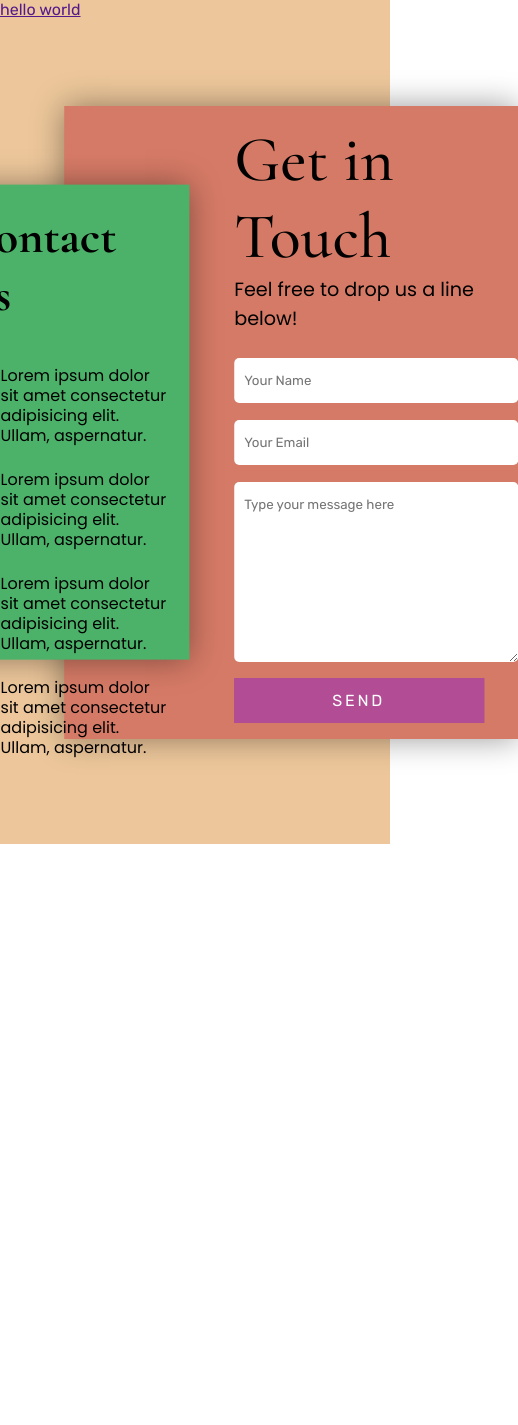
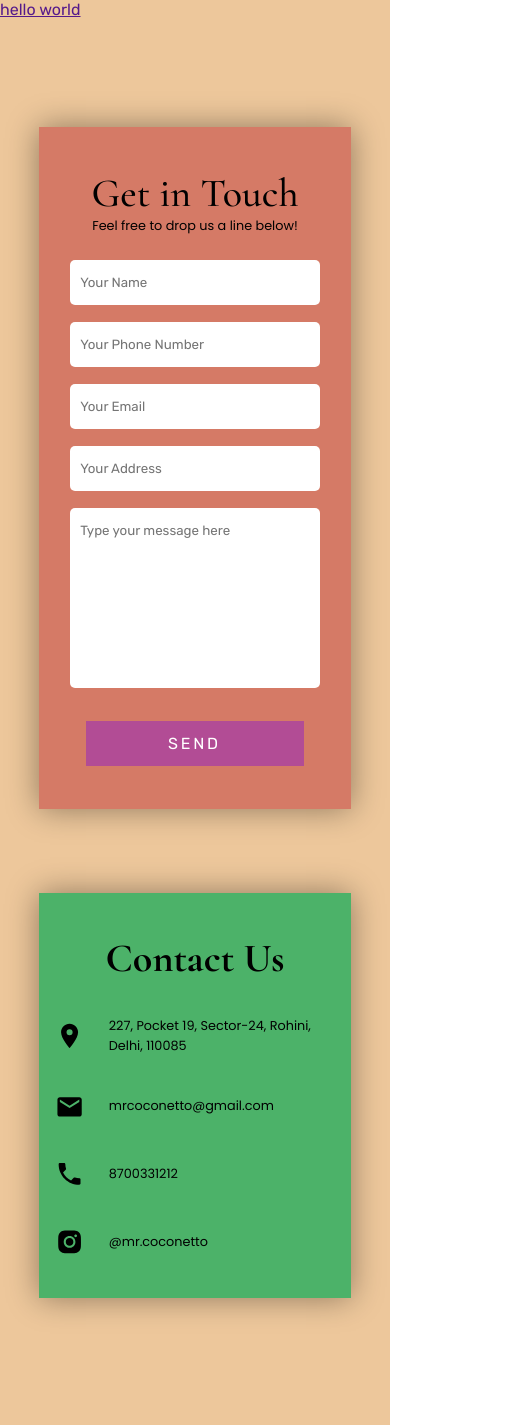
Before and after one commit to theSaiRohit/mr-coconetto, a Next.js app: page /contact in a window 390 px wide. Shown: the whole page, 518 px wide, since content can reach past the window. Before the commit the page ends 844 px from the top, so only its background shows below. Built offline with nearby package versions, Linux system fonts and the light colour scheme.

Commit message:
contact page done

```diff
--- /dev/null
+++ b/hooks/use-form.tsx
@@ -0,0 +1,48 @@
+import { useCallback } from "react";
+import type { RefObject } from "react";
+import axios from "axios";
+
+interface UseFormParams {
+  formRef: RefObject<HTMLFormElement>;
+  gFormId: string;
+  links: {
+    entryId: string | number;
+    formId: string;
+  }[];
+  extraEntries?: {
+    entryId: string | number;
+    value: string;
+  }[];
+}
+
+export default function useForm(param: UseFormParams) {
+  const { formRef, gFormId, links, extraEntries = [] } = param;
+  const googleCallback = useCallback(() => {
+    let url = "https://docs.google.com/forms/d/" + gFormId + "/formResponse?";
+    if (formRef.current) {
+      links.forEach((link, index) => {
+        const value =
+          (
+            formRef.current?.querySelector(
+              `#${link.formId}`
+            ) as HTMLInputElement
+          )?.value ?? "";
+        url += "entry." + link.entryId + "=" + encodeURIComponent(value);
+        if (index !== links.length - 1) {
+          url += "&";
+        }
+      });
+      extraEntries.forEach((entry) => {
+        url += `&entry.${entry.entryId}=${encodeURIComponent(entry.value)}`;
+      });
+    }
+    try {
+      axios.post(url).catch(() => {
+        //
+      });
+    } catch {
+      //
+    }
+  }, [extraEntries, formRef, gFormId, links]);
+  return googleCallback;
+}
--- a/modules/contact/index.tsx
+++ b/modules/contact/index.tsx
@@ -1,38 +1,46 @@
+import { FormEventHandler, useCallback, useRef } from "react";
 import type { IconType } from "react-icons";
 import { AiFillInstagram } from "react-icons/ai";
 import { MdLocationOn, MdEmail, MdLocalPhone } from "react-icons/md";
 import DefaultButton from "@/components/default-button";
+import useForm from "@/hooks/use-form";
 
 export default function ContactMe() {
+  const formRef = useRef<HTMLFormElement>(null);
   const contactInfo = [
     {
       icon: MdLocationOn,
-      text: "Lorem ipsum dolor sit amet consectetur adipisicing elit. Ullam, aspernatur.",
+      text: "227, Pocket 19, Sector-24, Rohini, Delhi, 110085",
+      link: "https://goo.gl/maps/w5LyjqyFpAYXHtHG9",
     },
     {
       icon: MdEmail,
-      text: "Lorem ipsum dolor sit amet consectetur adipisicing elit. Ullam, aspernatur.",
+      text: "mrcoconetto@gmail.com",
+      link: "mailto:mrcoconetto@gmail.com",
     },
     {
       icon: MdLocalPhone,
-      text: "Lorem ipsum dolor sit amet consectetur adipisicing elit. Ullam, aspernatur.",
+      text: "8700331212",
+      link: "tel:+918700331212",
     },
     {
       icon: AiFillInstagram,
-      text: "Lorem ipsum dolor sit amet consectetur adipisicing elit. Ullam, aspernatur.",
+      text: "@mr.coconetto",
+      link: "https://www.instagram.com/mr.coconetto",
     },
   ];
   const mapper = (
     data: {
       icon: IconType;
       text: string;
+      link: string;
     },
     index: number
   ) => {
     const Icon = data.icon;
     return (
       <a
-        href="https://google.com"
+        href={data.link}
         target="_blank"
         rel="noopener noreferrer"
         className="info-card"
@@ -43,26 +51,73 @@ export default function ContactMe() {
       </a>
     );
   };
+  const googleSubmit = useForm({
+    formRef: formRef,
+    gFormId: "13fADHJHAepkeN8vm2BstsqVgUR2HctTqLv2792AOGBI",
+    links: [
+      { entryId: "97866395", formId: "input-name" },
+      { entryId: "1327291787", formId: "input-phone" },
+      { entryId: "1648415632", formId: "input-email" },
+      { entryId: "861143231", formId: "input-address" },
+      { entryId: "1787233755", formId: "input-message" },
+    ],
+  });
+  const submitHandler = useCallback<FormEventHandler>(
+    (entry) => {
+      entry.preventDefault();
+      googleSubmit();
+      formRef.current?.reset();
+    },
+    [googleSubmit]
+  );
   return (
     <section aria-label="contact us" id="contact-us">
       <div className="contact-wrapper">
-        <div className="contact-info-container">
-          <h1 className="info-header">Contact Us</h1>
-          {contactInfo.map(mapper)}
-        </div>
         <div className="contact-form-container">
-          <h2 className="form-heading">Get in Touch</h2>
-          <p className="form-subheading">Feel free to drop us a line below!</p>
-          <form className="contact-form">
-            <input type="text" placeholder="Your Name" />
-            <input type="email" placeholder="Your Email" />
+          <div className="form-header">
+            <h2 className="form-heading">Get in Touch</h2>
+            <p className="form-subheading">
+              Feel free to drop us a line below!
+            </p>
+          </div>
+          <form className="contact-form" ref={formRef} onSubmit={submitHandler}>
+            <input
+              type="text"
+              placeholder="Your Name"
+              id="input-name"
+              required
+            />
+            <input
+              type="tel"
+              placeholder="Your Phone Number"
+              id="input-phone"
+              required
+            />
+            <input
+              type="email"
+              placeholder="Your Email"
+              id="input-email"
+              required
+            />
+            <input
+              type="text"
+              placeholder="Your Address"
+              id="input-address"
+              required
+            />
             <textarea
               placeholder="Type your message here"
               cols={30}
               rows={10}
+              id="input-message"
+              required
             />
             <DefaultButton btnType="submit">SEND</DefaultButton>
           </form>
+        </div>
+        <div className="contact-info-container">
+          <h1 className="info-header">Contact Us</h1>
+          <div className="info-container">{contactInfo.map(mapper)}</div>
         </div>
       </div>
     </section>
--- a/package.json
+++ b/package.json
@@ -13,6 +13,7 @@
     "@types/node": "18.15.10",
     "@types/react": "18.0.30",
     "@types/react-dom": "18.0.11",
+    "axios": "^1.4.0",
     "eslint-config-next": "13.2.4",
     "next": "13.2.4",
     "next-sitemap": "^4.1.8",
--- /dev/null
+++ b/styles/modules/contact/_index-mobile.scss
@@ -0,0 +1,103 @@
+@media only screen and (max-width: 950px) {
+  & {
+    height: fit-content;
+    padding: 15vh 0;
+  }
+  .contact-wrapper {
+    gap: 10vh;
+    width: 80%;
+    flex-direction: column;
+    transform: translateY(0);
+    padding-left: 0;
+    height: fit-content;
+    background-color: transparent;
+    box-shadow: none;
+    .contact-info-container {
+      position: static;
+      transform: translate(0);
+      width: 100%;
+      .info-header {
+        margin-top: 3vh;
+        text-align: center;
+      }
+      .info-container {
+        display: grid;
+        grid-template-columns: repeat(2, 1fr);
+        row-gap: 10px;
+        column-gap: 20px;
+        .info-card {
+          .info-icon {
+            font-size: 8vh;
+          }
+        }
+      }
+    }
+    .contact-form-container {
+      align-items: center;
+      width: 100%;
+      background-color: var(--color-secondary);
+      padding-bottom: 5vh;
+      box-shadow: 0 0 30px rgba(0, 0, 0, 0.4);
+      .form-header {
+        margin-top: 5vh;
+        text-align: center;
+      }
+      .contact-form {
+        align-items: center;
+        width: 100%;
+        input,
+        textarea {
+          width: 80%;
+        }
+        #input-message {
+          width: 80%;
+        }
+      }
+    }
+  }
+}
+@media only screen and (max-width: 700px) {
+  .contact-wrapper {
+    .contact-info-container {
+      .info-container {
+        grid-template-columns: repeat(1, 1fr);
+        .info-card {
+          .info-icon {
+            font-size: 4vh;
+          }
+        }
+      }
+    }
+  }
+}
+@media only screen and (max-width: 450px) {
+  .contact-wrapper {
+    .contact-form-container {
+      .form-header {
+        .form-heading {
+          font-size: 2.5rem;
+        }
+        .form-subheading {
+          font-size: 0.8rem;
+        }
+      }
+      .contact-form {
+        .default-btn {
+          width: 70%;
+        }
+      }
+    }
+    .contact-info-container {
+      .info-header {
+        font-size: 2.5rem;
+      }
+      .info-container {
+        .info-card {
+          .info-text {
+            font-size: 0.8rem;
+          }
+        }
+      }
+    }
+  }
+}
--- a/styles/modules/contact/_index.scss
+++ b/styles/modules/contact/_index.scss
@@ -1,5 +1,5 @@
 #contact-us {
-  height: 100vh;
+  height: 120vh;
   width: 100%;
   background-color: var(--color-accent);
   display: flex;
@@ -8,7 +8,7 @@
   .contact-wrapper {
     display: flex;
     width: 700px;
-    height: 75vh;
+    height: 80vh;
     background-color: var(--color-secondary);
     position: relative;
     justify-content: center;
@@ -22,15 +22,25 @@
       top: 50%;
       left: 0;
       transform: translate(-50%, -50%);
-      height: 75%;
       background-color: var(--color-primary);
       padding: 5%;
       box-shadow: 0 0 30px rgba(0, 0, 0, 0.4);
+      @media only screen and (min-width: 900px) {
+        & {
+          height: 80%;
+        }
+      }
       .info-header {
+        width: 100%;
         font-size: 3rem;
         font-family: var(--font-heading);
-        margin-bottom: 5vh;
+        margin: 4vh 0;
       }
+      .info-container {
+        display: flex;
+        flex-direction: column;
+        justify-content: space-evenly;
+        height: 70%;
         .info-card {
           display: flex;
           align-items: center;
@@ -39,15 +49,21 @@
           text-decoration: none;
           color: black;
           .info-icon {
-          font-size: 3rem;
+            font-size: 2rem;
+            width: 2rem;
           }
           .info-text {
             font-family: var(--font-subheading);
             line-height: 20px;
+            width: calc(100% - 2rem);
+          }
         }
       }
     }
     .contact-form-container {
+      display: flex;
+      flex-direction: column;
+      .form-header {
         display: flex;
         flex-direction: column;
         .form-heading {
@@ -60,6 +76,7 @@
           font-size: 1.2rem;
           margin-bottom: 3vh;
         }
+      }
       .contact-form {
         display: flex;
         flex-direction: column;
@@ -71,7 +88,15 @@
           padding: 15px 10px;
           border-radius: 5px;
         }
+        #input-message {
+          resize: none;
+          width: 100%;
+        }
+        .default-btn {
+          margin-top: 2vh;
         }
       }
     }
   }
+  @import "./index-mobile";
+}
```
Lines whose indentation alone changed are shown as unchanged.
